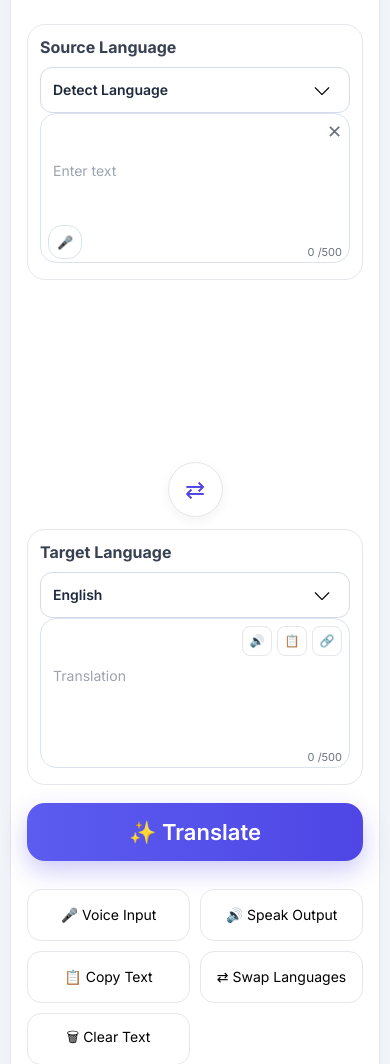
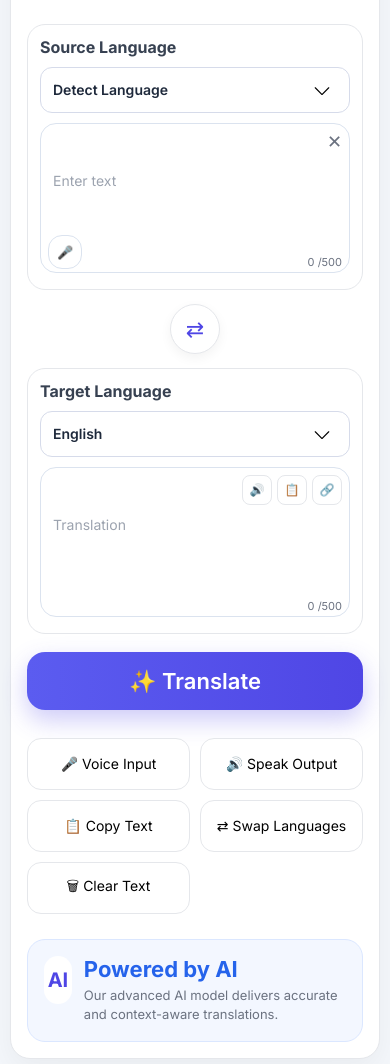
Before and after one commit to Sathvik0728/AI-Language-Translator, a Flask app: page / in a window 390 px wide. Shown: the part 176-1240 px from the top of the page. Run offline with Flask 3, Linux system fonts and the light colour scheme.

Commit message:
mobile view updated

```diff
--- a/static/style.css
+++ b/static/style.css
@@ -751,7 +751,7 @@
 
 
     /* ======================================== */
-/* MOBILE TRANSLATOR */
+    /* TRANSLATOR */
     /* ======================================== */
 
     .translator{
@@ -760,13 +760,13 @@
 
         flex-direction:column;
 
-    gap:12px;
+        gap:14px;
 
         width:100%;
     }
 
 
-/* CARDS */
+    /* CARD */
 
     .card{
 
@@ -801,6 +801,18 @@
         padding:0 12px;
 
         border-radius:12px;
+    }
+
+
+    /* TEXTAREA BOX */
+
+    .textarea-box{
+
+        position:relative;
+
+        width:100%;
+
+        margin-top:10px;
     }
 
 
@@ -839,12 +851,26 @@
         align-items:center;
 
         justify-content:center;
+
+        position:static !important;
+    }
+
+
+    /* REMOVE EXTRA SPACE */
+
+    .translator > *{
+
+        margin-top:0 !important;
+
+        margin-bottom:0 !important;
     }
 
 
     /* MIC BUTTON */
 
     .mic-btn{
+
+        position:absolute;
 
         width:34px;
 
@@ -861,6 +887,8 @@
     /* CLEAR BUTTON */
 
     .clear-btn{
+
+        position:absolute;
 
         top:8px;
 
@@ -901,6 +929,8 @@
 
     .counter{
 
+        position:absolute;
+
         font-size:11px;
 
         right:8px;
@@ -913,6 +943,8 @@
 
     .translated{
 
+        position:absolute;
+
         left:8px;
 
         bottom:8px;
@@ -920,26 +952,6 @@
         font-size:10px;
 
         padding:4px 8px;
-}
-
-
-    /* SWAP BUTTON */
-
-    .swap-btn{
-
-        width:55px;
-
-        height:55px;
-
-        min-width:55px;
-
-        min-height:55px;
-
-        margin-top:170px;
-
-        flex-shrink:0;
-
-        font-size:24px;
     }
 
 
```
Lines whose indentation alone changed are shown as unchanged.
